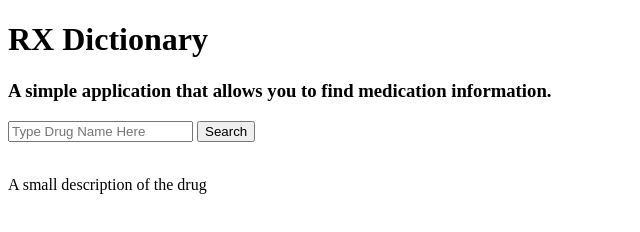
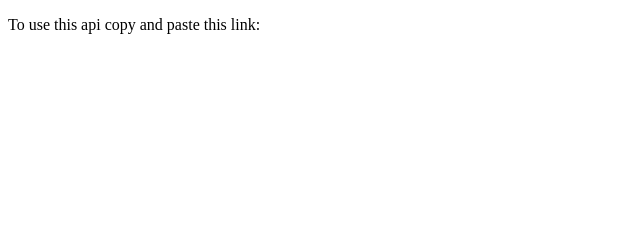
Before and after one commit to dejourford/rx-dictionary, a website: page index.html in a window 1280 px wide. Shown: the whole page, without its empty margins (0-640 px from the left). Drawn offline with Linux system fonts and the light colour scheme.

Commit message:
delete index content and add api link

```diff
--- a/index.html
+++ b/index.html
@@ -9,27 +9,7 @@
 </head>
 <body>
     <div class="content">
-        <header>
-            <h1>RX Dictionary</h1>
-            <h3>A simple application that allows you to find medication information.</h3>
-        </header>
-
-        <main>
-            <div class="search-field">
-                <input type="text" placeholder="Type Drug Name Here">
-                <button>Search</button>
-            </div>
-
-            <article>
-                <section class="image">
-                    <img src="#" alt="">
-                </section>
-
-                <section class="drug-text">
-                    <p>A small description of the drug</p>
-                </section>
-            </article>
-        </main>
+        <p>To use this api copy and paste this link: </p>
     </div>
 
 </body>
```
